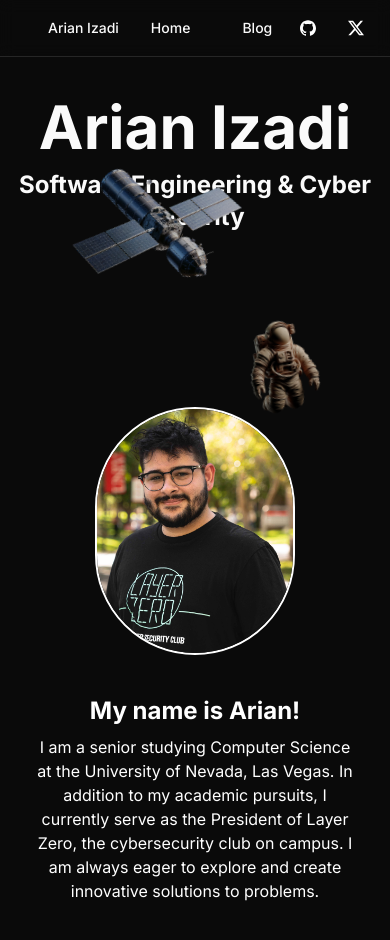
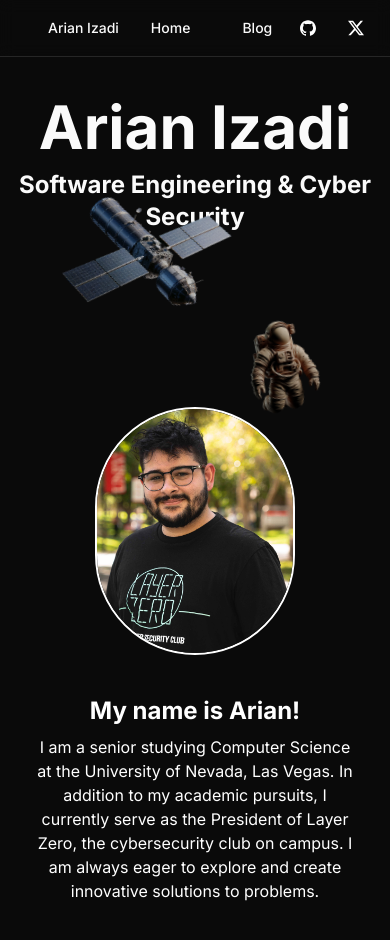
Before and after one commit to arianizadi/next-blog, a Next.js app: page / in a window 390 px wide. Shown: the top 940 px of the page. Built offline with nearby package versions, Linux system fonts and the light colour scheme.

Commit message:
Responsive

```diff
--- a/app/blog/[post]/layout.tsx
+++ b/app/blog/[post]/layout.tsx
@@ -1,6 +1,6 @@
 export default function MdxLayout({ children }: { children: React.ReactNode }) {
   // Create any shared layout or styles here
-  return <div className="p-10">
+  return <div className="flex justify-center p-20">
     {children}
   </div>
 }
--- a/app/globals.css
+++ b/app/globals.css
@@ -93,7 +93,7 @@
       rotate: 20deg;
     }
     50% {
-      transform: translateY(-100px);
+      transform: translateY(-50px);
     }
   }
 
--- a/app/page.tsx
+++ b/app/page.tsx
@@ -3,7 +3,7 @@ import { Hero } from '@/components/Hero'
 
 export default function Home() {
   return (
-    <main className='overflow-hidden'>
+    <main className=''>
       <Hero />
       <BasicIntro />
     </main>
--- a/components/Hero.tsx
+++ b/components/Hero.tsx
@@ -2,8 +2,8 @@ export function Hero() {
   return (
     <main>
       <div className="flex flex-col justify-center items-center pt-10 text-center">
-        <img className='top-[30%] brightness-75 left-[60%] absolute h-[100px]' id='astro' src="/astro.webp" alt='astronaut model'></img>
-        <img className='top-[20%] brightness-75 left-[15%] absolute h-[150px]' id='sat' src="/sat.webp" alt='astronaut model'></img>
+        <img className='top-[30%] brightness-75 left-[60%] absolute h-[100px] md:h-[250px]' id='astro' src="/astro.webp" alt='astronaut model'></img>
+        <img className='top-[20%] brightness-75 left-[15%] absolute h-[150px] md:h-[300px]' id='sat' src="/sat.webp" alt='astronaut model'></img>
         <h1 className="font-bold text-6xl">Arian Izadi</h1>
         <h2 className="pt-3 font-bold text-2xl">Software Engineering & Cyber Security</h2>
       </div>
```
